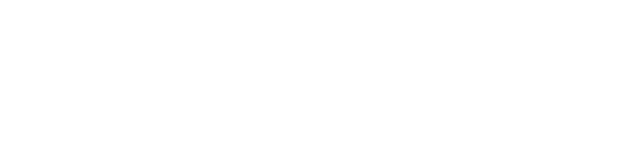
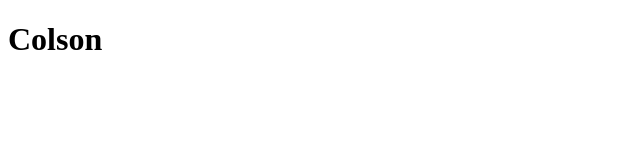
Before and after one commit to colson0x1/decorators, a website with bundled scripts: page index.html in a window 1280 px wide. Shown: the whole page, without its empty margins (0-640 px from the left). Built offline with nearby package versions, Linux system fonts and the light colour scheme.

Commit message:
advanced useful decorators

```diff
--- a/index.html
+++ b/index.html
@@ -6,5 +6,7 @@
     <title>Decorators</title>
     <script src="dist/index.js" defer></script>
   </head>
-  <body></body>
+  <body>
+    <div id="app"></div>
+  </body>
 </html>
--- a/src/index.ts
+++ b/src/index.ts
@@ -27,7 +27,33 @@ function Logger(logString: string) {
   };
 }
 
-@Logger('LOGGIN - PERSON')
+// Meta Programming - We're creating things, we're creating decorator functions,
+// which we might say have some impact on the end user
+// In the end we do render something on the screen, but we do that with a tool we
+// expose to other developers because this Decorator is such a tool which other
+// developers have to use by adding it to a class
+
+function WithTemplate(template: string, hookId: string) {
+  // adding `_` on constructor argument of decorator signals TS that we get this
+  // argument but we don't need it but we have to specify it though
+  return function (constructor: any) {
+    const hookEl = document.getElementById(hookId);
+    const p = new constructor();
+    if (hookEl) {
+      hookEl.innerHTML = template;
+      hookEl.querySelector('h1')!.textContent = p.name;
+    }
+  };
+}
+
+// @Logger('LOGGIN - PERSON')
+// We can build really advanced decorators like this which all of a sudden does some
+// magic behind the scenes. That's metaprogramming! We add some logic which we
+// could expose if this would be a third-party library we share with other users
+// We could expose this as part of the library and anyone who uses our library can
+// import this decorator function and add it to a class, to then magically
+// render some content all of a sudden
+@WithTemplate('<h1>My person object</h1>', 'app')
 class Person {
   name = 'Colson';
 
```
Also changed, not shown: dist/index.js.
